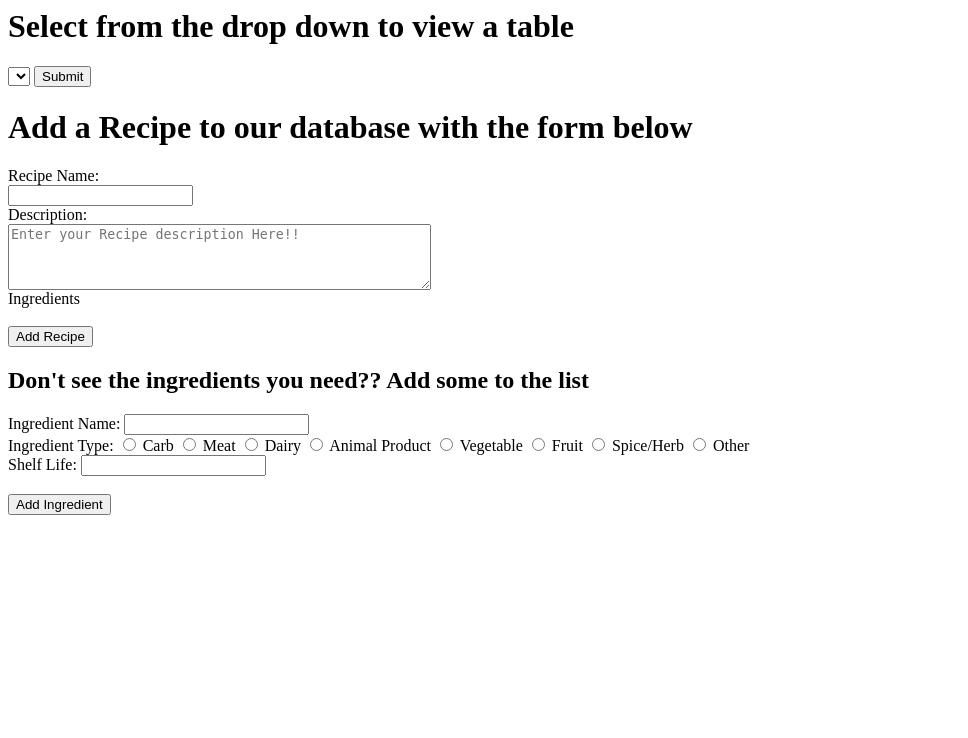
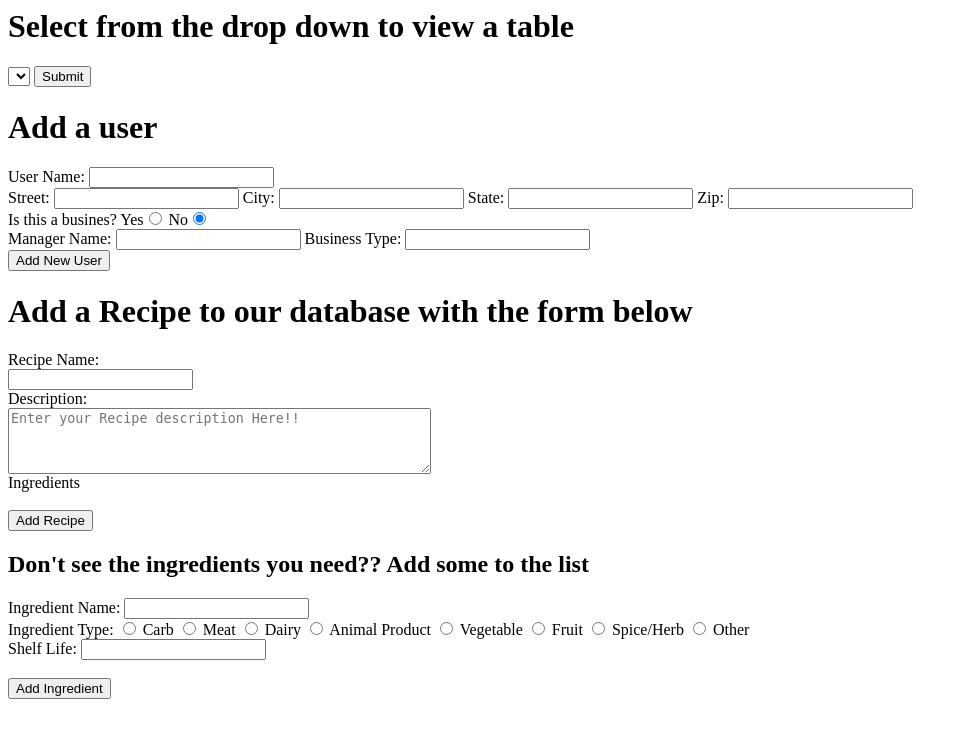
Before and after one commit to jeremyfoxminor/dbproject, a PHP site: page / in a window 1280 px wide. Shown: the top 738 px of the page, without its empty margins (0-968 px from the left). Run offline with PHP 8.4, Linux system fonts and the light colour scheme; data that the repository does not hold is empty; some libraries are stand-ins or nearby versions.

Commit message:
Implemented add user form to website

```diff
--- a/website/index.php
+++ b/website/index.php
@@ -22,6 +22,8 @@ if($conn->connect_error) {
 </head>
 	<body>
 
+
+
 		<div>
 			<h1>Select from the drop down to view a table</h1>
 			<form action="display_table.php" method="post">
@@ -42,6 +44,24 @@ while($row = mysqli_fetch_row($result)) {
 			  <input type="submit" value="Submit">
 			</form>
 		</div>
+
+		<div>
+			<h1>Add a user</h1>
+			<form>
+			<label for="uName">User Name: </label><input type="text" id="uName"><br>
+			<label for="uStreet">Street: </label><input type="text" id="uStreet">
+			<label for="uCity">City: </label><input type="text" id="uCity">
+			<label for="uState">State: </label><input type="text" id="uState">
+			<label for="uZip">Zip: </label><input type="text" id="uZip"><br>
+			<span>Is this a busines?</span>
+			<label for="yesBus">Yes</lable><input type="radio" name="isBus" id="yesBus" value="true">
+			<lable for="noBus">No</label><input type="radio" name="isBus" id="noBus" value="false" checked><br>
+			<label for="uManager">Manager Name: </label><input type="text" id="uManager">
+			<lable for="uType">Business Type: </label><input type="text" id="uType">
+			<br><input type="button" value="Add New User" id="userButton"><span id="userEntryPoint"></span>
+			</form>
+		</div>
+
 
 		<div>
 			<h1>Add a Recipe to our database with the form below</h1>
@@ -145,6 +165,26 @@ while($row = mysqli_fetch_row($result)) {
 				success: function(result){$("#recipeEntryPoint").html(result);}
 			});
 		});
+		$("#userButton").click(function(){
+			var name = $("#uName").val();
+			var street = $("#uStreet").val();
+			var city = $("#uCity").val();
+			var state = $("#uState").val();
+			var zip = $("#uZip").val();
+			var isBus = $("input[name='isBus']:checked").val();
+			var mgr = $("#uManager").val();
+			var type = $("#uType").val();
+
+			console.log(isBus);
+			console.log(mgr);
+			console.log(type);
+			$.ajax({
+				url: "insert_user.php",
+				method: "post",
+				data: {name:name, street:street, city:city, state:state, zip:zip, isBus:isBus, mgr:mgr, type:type },
+				success: function(result){$("#userEntryPoint").html(result);}
+			});
+		});
 	});
 
 
```
Also changed, not shown: website/insert_user.php (added, +42 -0 lines).
